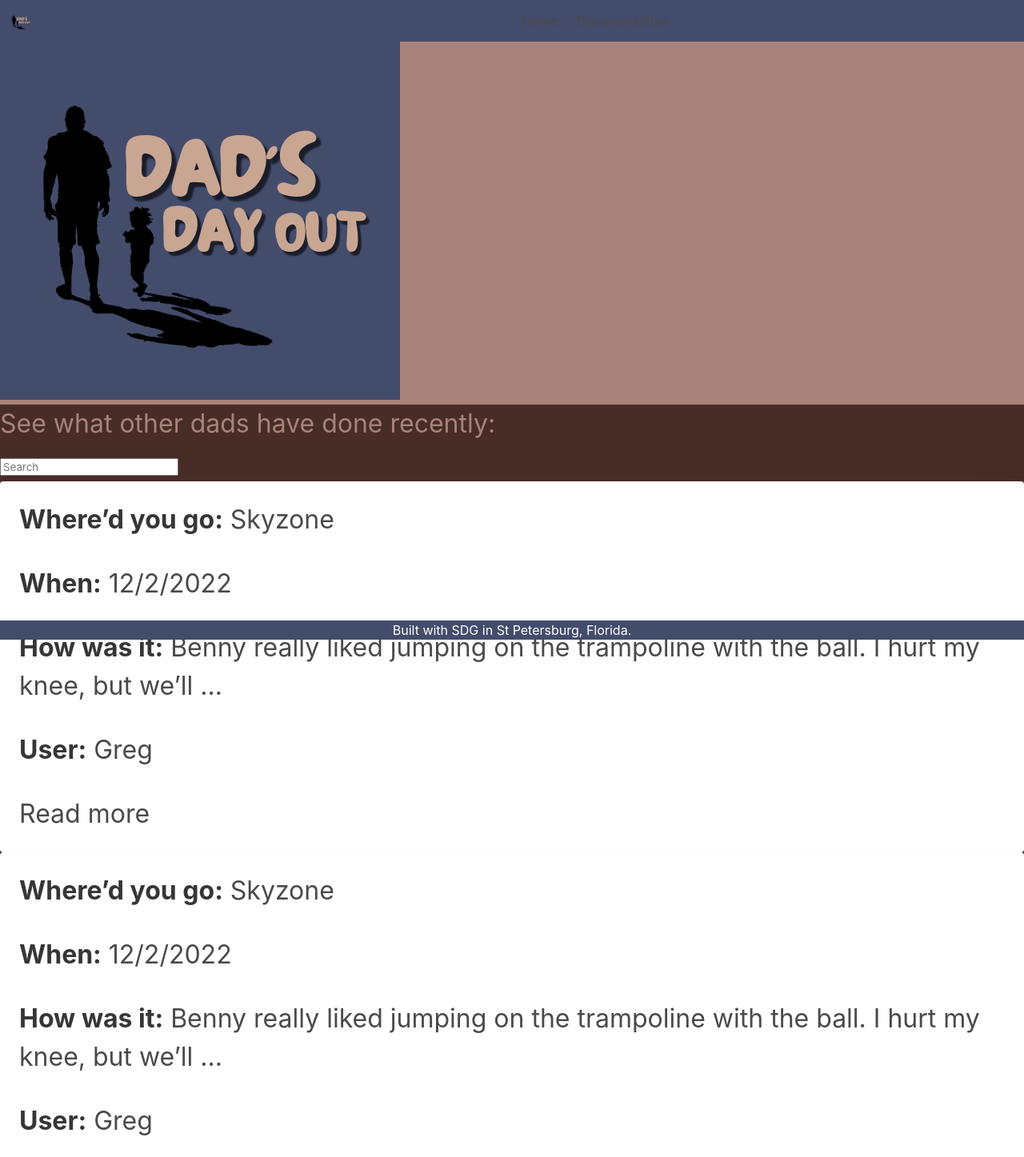
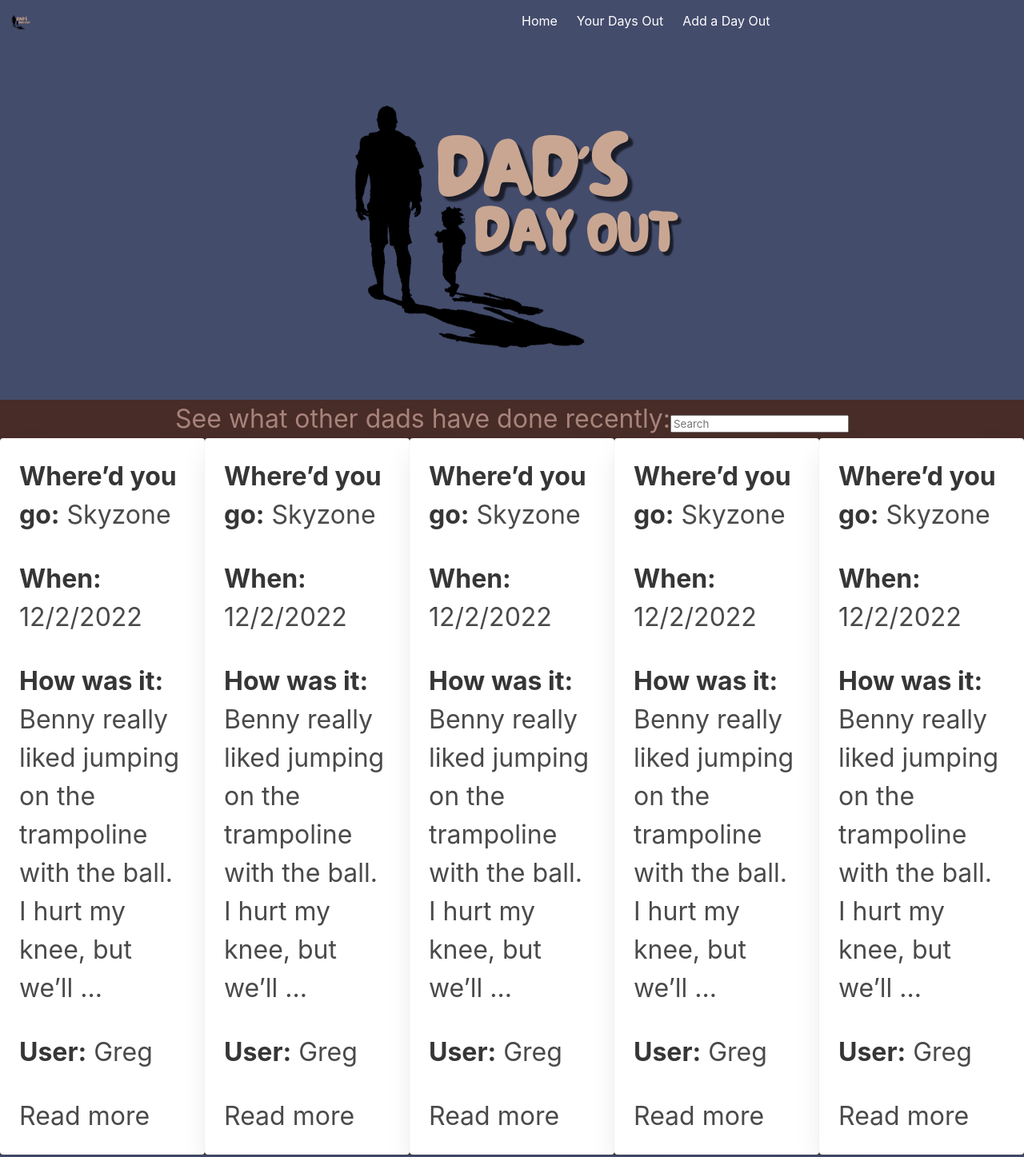
Before and after one commit to landoncass/DadsDayApp, a React (Vite) app in the folder ClientApp/: page /alldaysout in a window 1280 px wide. Shown: the top 1447 px of the page at 80% size. Built offline with nearby package versions, Linux system fonts and the light colour scheme.

Commit message:
Updated formatting

```diff
--- a/ClientApp/src/App.tsx
+++ b/ClientApp/src/App.tsx
@@ -6,12 +6,12 @@ export function App() {
   return (
     <div>
       <header>
-        <img src={logo2} height="auto" />
+        <img src={logo2} height="auto" align="center" />
       </header>
       <nav className="navbar" role="navigation" aria-label="main navigation">
         <div className="navbar-brand">
           <a className="navbar-item">
-            <img src={logo2} height="auto" />
+            <img src={logo2} />
           </a>
           <a
             role="button"
@@ -26,11 +26,9 @@ export function App() {
           </a>
         </div>
         <div id="navbarBasicExample" className="navbar-menu">
-          <div className="navbar-start">
-            <a className="navbar-item">Home</a>
-
-            <a className="navbar-item">Documentation</a>
-          </div>
+          <a className="navbar-item">Home</a>
+          <a className="navbar-item">Your Days Out</a>
+          <a className="navbar-item">Add a Day Out</a>
         </div>
       </nav>
       <body>{AllDaysOut()}</body>
--- a/ClientApp/src/index.scss
+++ b/ClientApp/src/index.scss
@@ -18,17 +18,6 @@ $adobe: #62342c;
 $white: #d9d9d9;
 $brown: #482c27;
 
-$background: $sand;
-
-$card-content-padding: 1rem;
-
-$card-radius: 1rem;
-
-.card {
-  display: flex;
-  justify-content: center;
-}
-
 html {
   height: 100%;
 }
@@ -37,6 +26,43 @@ body {
   margin: 0;
   min-height: 100%;
   background-color: var(--sand);
+}
+
+.DaysOutList {
+  display: flex;
+  align-content: center;
+  justify-content: center;
+  flex-wrap: wrap;
+}
+
+.DayOutList li {
+  margin: 1rem;
+}
+
+.card {
+  $card-media-margin: 1.5rem;
+}
+
+.navbar-burger {
+  color: white;
+}
+.navbar-item {
+  color: white;
+}
+
+.DaysOutList > * {
+  flex: 1 200px;
+}
+
+.pageHeader {
+  display: flex;
+  justify-content: center;
+  flex-wrap: wrap;
+}
+header {
+  background-color: $blue;
+  display: flex;
+  justify-content: center;
 }
 
 #root {
@@ -68,7 +94,7 @@ main {
 
 footer {
   background-color: var(--blue);
-  position: fixed;
+
   left: 0;
   bottom: 0;
   width: 100%;
--- a/ClientApp/src/pages/AllDaysOut.tsx
+++ b/ClientApp/src/pages/AllDaysOut.tsx
@@ -16,9 +16,13 @@ export function AllDaysOut() {
 
   return (
     <main>
-      <h1>See what other dads have done recently: </h1>
-      <input type="text" placeholder="Search" />
-      <ul>
+      <div className="pageHeader">
+        <h1 align="center">See what other dads have done recently: </h1>
+        <p>
+          <input type="text" placeholder="Search" />
+        </p>
+      </div>
+      <ul className="DaysOutList">
         <li>
           <div className="card">
             <div className="card-content">
```
